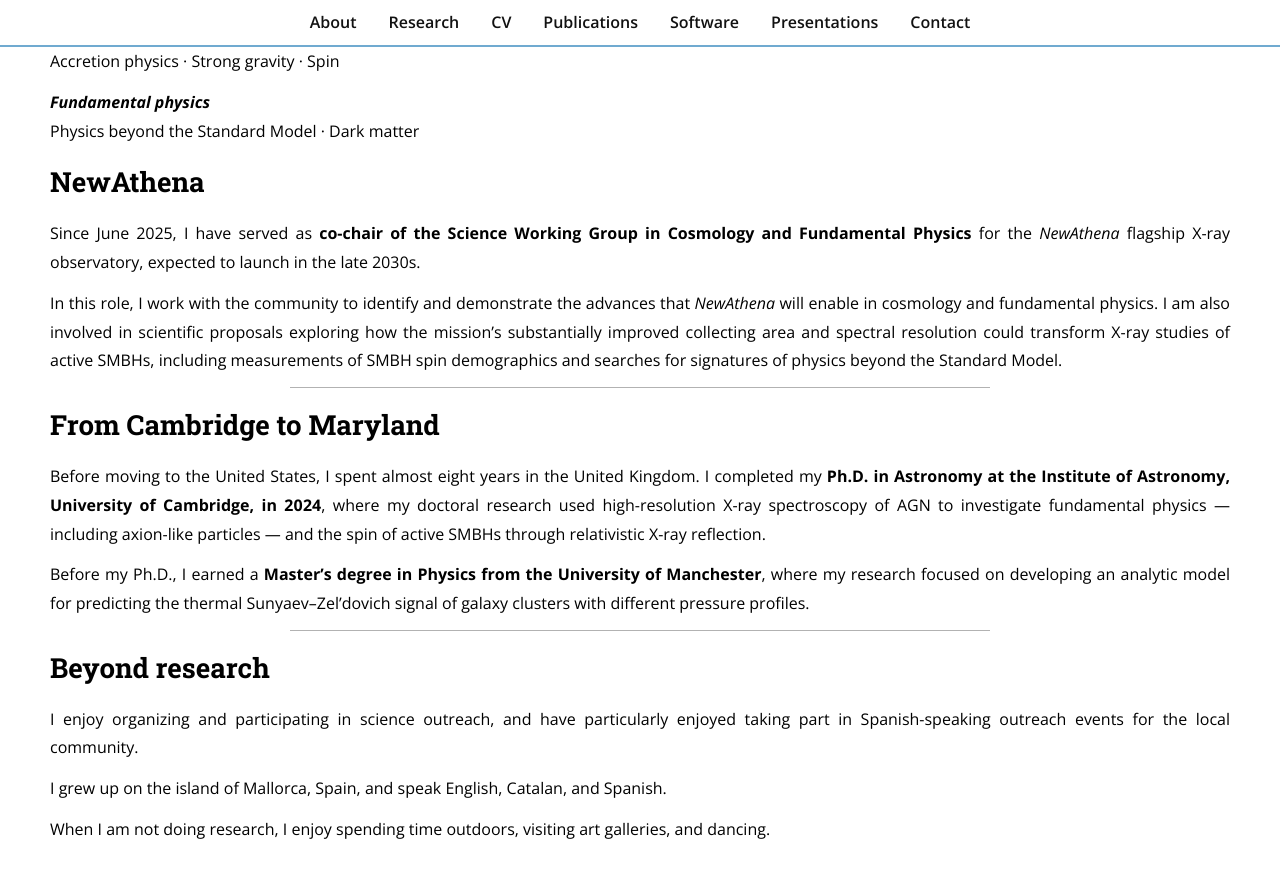
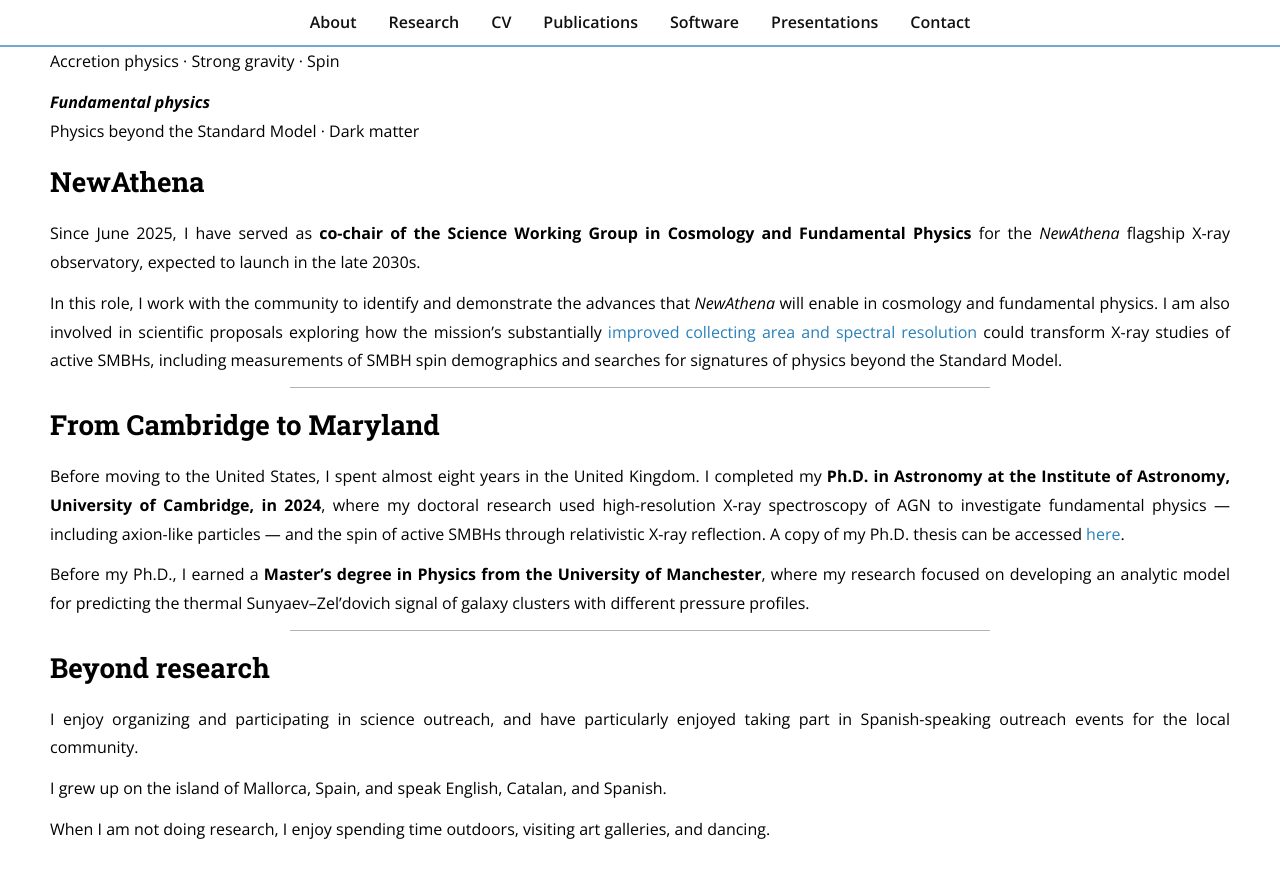
Before and after one commit to jsiskreynes-astro/jsiskreynes-astro.github.io, a Jekyll site: the page built from index.md, in a window 1280 px wide and 900 px high, scrolled down 1148 px. Shown: the top 878 px of the window. Built offline with Jekyll 4.4.1, drawn with Linux system fonts in a browser that asks for light colours; nearby versions of some CDN libraries.

Commit message:
Update index.md

```diff
--- a/index.md
+++ b/index.md
@@ -38,13 +38,13 @@ Physics beyond the Standard Model · Dark matter  <br>
 
 Since June 2025, I have served as **co-chair of the Science Working Group in Cosmology and Fundamental Physics** for the *NewAthena* flagship X-ray observatory, expected to launch in the late 2030s.
 
-In this role, I work with the community to identify and demonstrate the advances that *NewAthena* will enable in cosmology and fundamental physics. I am also involved in scientific proposals exploring how the mission's substantially improved collecting area and spectral resolution could transform X-ray studies of active SMBHs, including measurements of SMBH spin demographics and searches for signatures of physics beyond the Standard Model.
+In this role, I work with the community to identify and demonstrate the advances that *NewAthena* will enable in cosmology and fundamental physics. I am also involved in scientific proposals exploring how the mission's substantially <a href="https://www.the-athena-x-ray-observatory.eu/en/newathena-mission" target="_blank">improved collecting area and spectral resolution</a> could transform X-ray studies of active SMBHs, including measurements of SMBH spin demographics and searches for signatures of physics beyond the Standard Model.
 
 ---
 
 ## From Cambridge to Maryland
 
-Before moving to the United States, I spent almost eight years in the United Kingdom. I completed my **Ph.D. in Astronomy at the Institute of Astronomy, University of Cambridge, in 2024**, where my doctoral research used high-resolution X-ray spectroscopy of AGN to investigate fundamental physics — including axion-like particles — and the spin of active SMBHs through relativistic X-ray reflection.
+Before moving to the United States, I spent almost eight years in the United Kingdom. I completed my **Ph.D. in Astronomy at the Institute of Astronomy, University of Cambridge, in 2024**, where my doctoral research used high-resolution X-ray spectroscopy of AGN to investigate fundamental physics — including axion-like particles — and the spin of active SMBHs through relativistic X-ray reflection. A copy of my Ph.D. thesis can be accessed <a href="https://www.repository.cam.ac.uk/items/73316b31-4841-4c8f-a1f4-5a6c6fcb0735" target="_blank"> here</a>.
 
 Before my Ph.D., I earned a **Master's degree in Physics from the University of Manchester**, where my research focused on developing an analytic model for predicting the thermal Sunyaev–Zel'dovich signal of galaxy clusters with different pressure profiles.
 
```
